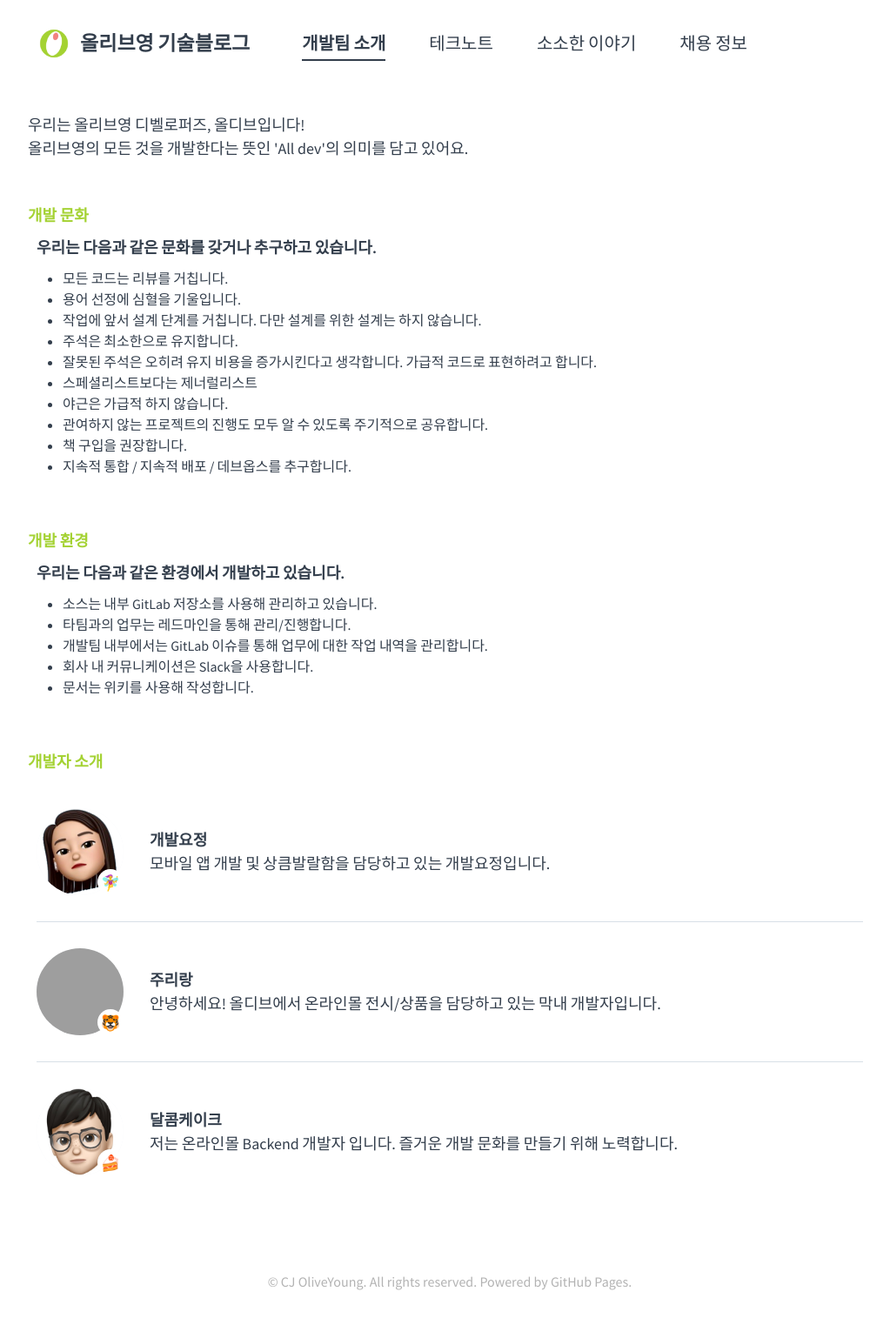
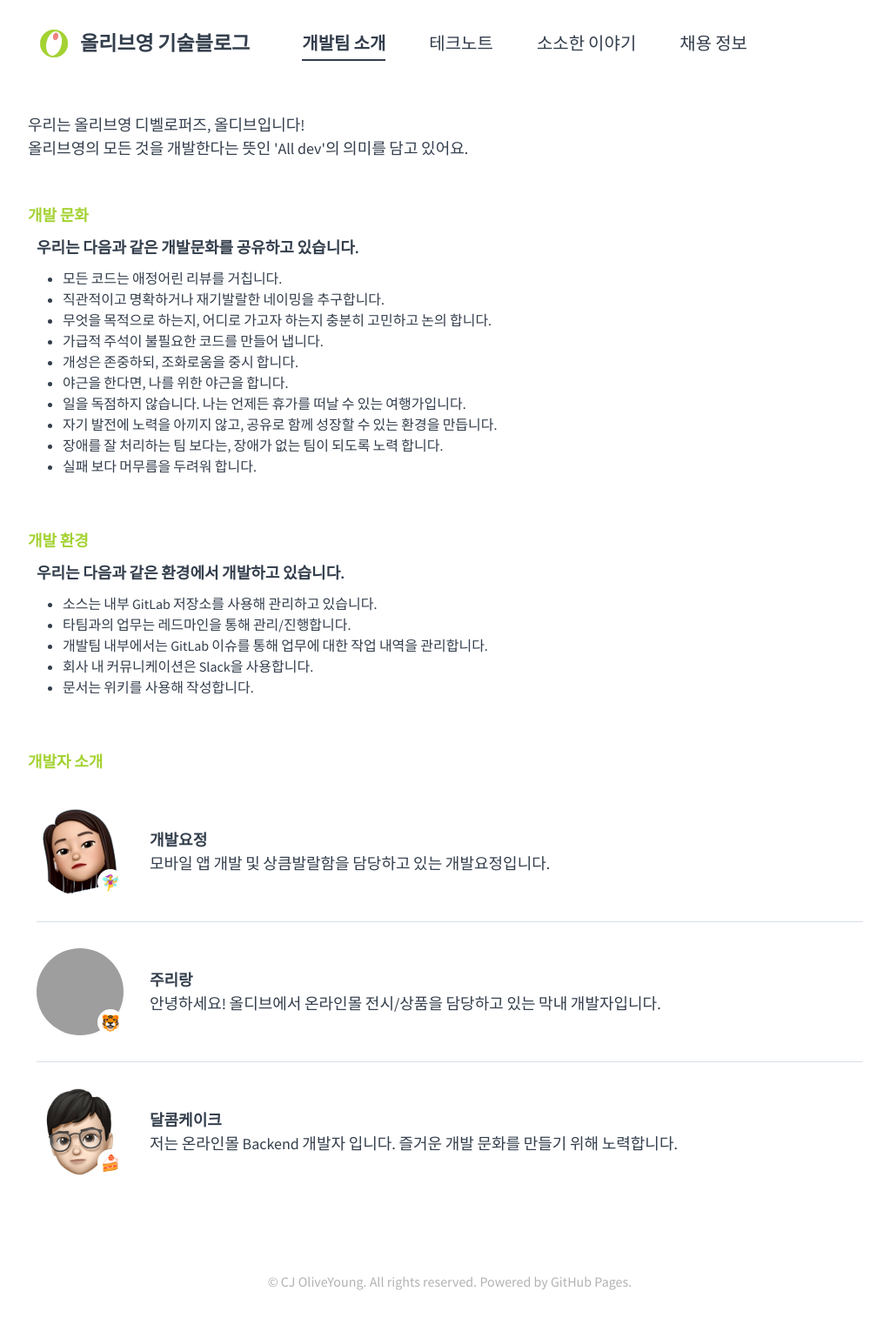
Before and after one commit to tedpark/oy-alldev.github.io, a Jekyll site: the page built from about/index.md, in a window 1280 px wide. Shown: the whole page at 87% size, without its empty margins (123-1146 px from the left). Built offline with Jekyll 4.4.1, drawn with Linux system fonts in a browser that asks for light colours; grey boxes are pictures that could not be loaded.

Commit message:
팀 소개문구 수정
팀 소개 문구 중 개발문화 부분 수정

```diff
--- a/about/index.md
+++ b/about/index.md
@@ -11,18 +11,18 @@ title: 개발팀 소개
 
         <div class="title">개발 문화</div>
         <div class="content">
-            <div class="subtitle">우리는 다음과 같은 문화를 갖거나 추구하고 있습니다.</div>
+            <div class="subtitle">우리는 다음과 같은 개발문화를 공유하고 있습니다.</div>
             <ul class="culture">
-                <li>모든 코드는 리뷰를 거칩니다.</li>
-                <li>용어 선정에 심혈을 기울입니다.</li>
-                <li>작업에 앞서 설계 단계를 거칩니다. 다만 설계를 위한 설계는 하지 않습니다.</li>
-                <li>주석은 최소한으로 유지합니다.</li>
-                <li>잘못된 주석은 오히려 유지 비용을 증가시킨다고 생각합니다. 가급적 코드로 표현하려고 합니다.</li>
-                <li>스페셜리스트보다는 제너럴리스트</li>
-                <li>야근은 가급적 하지 않습니다.</li>
-                <li>관여하지 않는 프로젝트의 진행도 모두 알 수 있도록 주기적으로 공유합니다.</li>
-                <li>책 구입을 권장합니다.</li>
-                <li>지속적 통합 / 지속적 배포 / 데브옵스를 추구합니다.</li>
+                <li>모든 코드는 애정어린 리뷰를 거칩니다.</li>
+                <li>직관적이고 명확하거나 재기발랄한 네이밍을 추구합니다.</li>
+                <li>무엇을 목적으로 하는지, 어디로 가고자 하는지 충분히 고민하고 논의 합니다.</li>
+                <li>가급적 주석이 불필요한 코드를 만들어 냅니다.</li>
+                <li>개성은 존중하되, 조화로움을 중시 합니다.</li>
+                <li>야근을 한다면, 나를 위한 야근을 합니다.</li>
+                <li>일을 독점하지 않습니다. 나는 언제든 휴가를 떠날 수 있는 여행가입니다.</li>
+                <li>자기 발전에 노력을 아끼지 않고, 공유로 함께 성장할 수 있는 환경을 만듭니다.</li>
+                <li>장애를 잘 처리하는 팀 보다는, 장애가 없는 팀이 되도록 노력 합니다.</li>
+                <li>실패 보다 머무름을 두려워 합니다.</li>
             </ul>
         </div>
 
```
